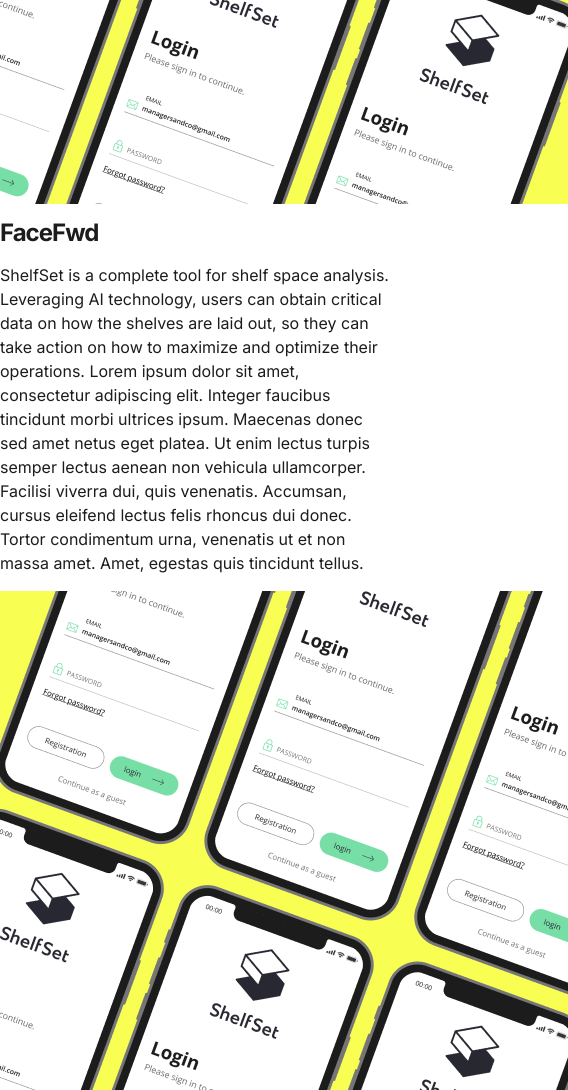
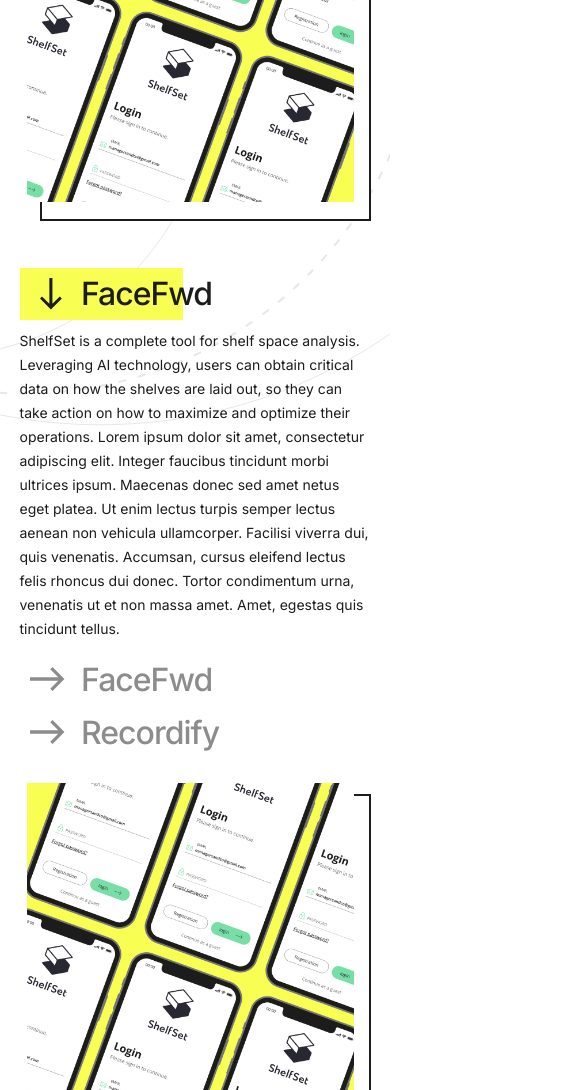
Before and after one commit to marianoForge/quillokFinal, a React app: page /projects in a window 390 px wide. Shown: the part 910-2000 px from the top of the page, 568 px wide, since content can reach past the window. Built offline with nearby package versions, Linux system fonts and the light colour scheme; a web font is replaced by a local one.

Commit message:
Section more projects y anmation
uffff

```diff
--- a/package.json
+++ b/package.json
@@ -14,7 +14,7 @@
     "web-vitals": "^1.1.2"
   },
   "scripts": {
-    "start": "CHOKIDAR_USEPOLLING=true react-scripts start",
+    "start": "react-scripts start",
     "build": "react-scripts build",
     "test": "react-scripts test",
     "eject": "react-scripts eject"
--- a/src/components/Portfolio.js
+++ b/src/components/Portfolio.js
@@ -1,6 +1,7 @@
 import React from "react";
 import moreProjects from "../images/work_arrow_MoreProjects.svg";
 import arrowMenu from "../images/work_arrow_menu.svg";
+import imgArrowUnselect from "../images/work_arrowUnselect.svg";
 import works from "../images/works_img_1.png";
 import * as portStyles from "../styles/portfolio.module.css";
 
@@ -23,8 +24,14 @@
                   <div className={portStyles.workSelect}>ShelfSet</div>
                 </div>
               </div>
-              <div className={portStyles.workUnselect}>FaceFwd</div>
-              <div className={portStyles.workUnselect}>Recordify</div>
+
+              <div className={portStyles.unhighlight}>
+                <div className={portStyles.workUnselect}>FaceFwd</div>
+              </div>
+              <div className={portStyles.unhighlight}>
+                <div className={portStyles.workUnselect}>Recordify</div>
+              </div>
+
               <div className={portStyles.btMoreProjects}>
                 <div className={portStyles.txtMoreProjects}>
                   SEE MORE PROJECTS
--- a/src/components/Projects.js
+++ b/src/components/Projects.js
@@ -1,6 +1,8 @@
 import React from 'react';
 import works from '../images/works_img_1.png';
+import arrowMenu from "../images/work_arrow_menu.svg";
 import { projects } from '../content/projects';
+import * as projectStyles from "../styles/projects.module.css";
 
 const Projects = () => {
   const renderedProjects = projects.map((project) => {
@@ -18,12 +20,50 @@
     };
     return (
       <React.Fragment key={project.id}>
-        <div>
-          <h2>{project.title}</h2>
-          <p>{project.content}</p>
-          <div>
-            <img src={img2()} alt={project.title}></img>
+        <div className={projectStyles.workContent}>
+
+          <div className={projectStyles.leftContent}>
+            <div className={projectStyles.highlight}>
+              <div className={projectStyles.menuSelect}>
+                <div className={projectStyles.menuArrow}>
+                  <img src={arrowMenu} width="100%" alt="Arrow Menu" />
+                </div>
+                <h2 className={projectStyles.workSelect}>{project.title}</h2>
+              </div>
+            </div>
+            <p className={projectStyles.descriptionWork}>{project.content}</p>
+
+            <div className={projectStyles.btsUnselect}>
+              <div className={projectStyles.unhighlight}>
+                <div className={projectStyles.menuUnselect}>
+                    <div className={projectStyles.arrowUnselect}>
+                      <img src={arrowMenu} width="35px" alt="Arrow Menu" />
+                    </div>
+                    <h2 className={projectStyles.workUnselect}>FaceFwd</h2>
+                </div>
+              </div>
+              <div className={projectStyles.unhighlight}>
+                <div className={projectStyles.menuUnselect}>
+                    <div className={projectStyles.arrowUnselect}>
+                      <img src={arrowMenu} width="35px" alt="Arrow Menu" />
+                    </div>
+                    <h2 className={projectStyles.workUnselect}>Recordify</h2>
+                </div>
+              </div>
+            </div>
+
+
+
           </div>
+
+          <div className={projectStyles.rightContent}>
+            <div className={projectStyles.frameImageWork}>
+              <div className={projectStyles.imageWork}>
+                <img src={img2()} width="100%" alt={project.title}></img>
+              </div>
+            </div>
+          </div>
+
         </div>
       </React.Fragment>
     );
@@ -31,8 +71,12 @@
 
   return (
     <section>
-      <div>See our Works</div>
-      <div>{renderedProjects}</div>
+      <div className={projectStyles.flex_container_fluid}>
+        <div className={projectStyles.flex_container}>
+          <div className={projectStyles.titleSection}>See our Works</div>
+          <div>{renderedProjects}</div>
+        </div>
+      </div>
     </section>
   );
 };
--- a/src/content/projects.js
+++ b/src/content/projects.js
@@ -10,8 +10,8 @@
     title: 'FaceFwd',
     id: 2,
     content: `ShelfSet is a complete tool for shelf space analysis. Leveraging AI technology, users can obtain critical data on how the shelves are laid out, so they can take action on how to maximize and optimize their operations.
-      Lorem ipsum dolor sit amet, consectetur adipiscing elit. Integer faucibus tincidunt morbi ultrices ipsum. Maecenas donec sed amet netus eget platea. Ut enim lectus turpis semper lectus aenean non vehicula ullamcorper.
-      Facilisi viverra dui, quis venenatis. Accumsan, cursus eleifend lectus felis rhoncus dui donec. Tortor condimentum urna, venenatis ut et non massa amet. Amet, egestas quis tincidunt tellus.`,
+    Lorem ipsum dolor sit amet, consectetur adipiscing elit. Integer faucibus tincidunt morbi ultrices ipsum. Maecenas donec sed amet netus eget platea. Ut enim lectus turpis semper lectus aenean non vehicula ullamcorper.
+    Facilisi viverra dui, quis venenatis. Accumsan, cursus eleifend lectus felis rhoncus dui donec. Tortor condimentum urna, venenatis ut et non massa amet. Amet, egestas quis tincidunt tellus.`,
   },
   {
     title: 'Recordify',
--- a/src/styles/process.module.css
+++ b/src/styles/process.module.css
@@ -225,6 +225,7 @@
 
     .frameVideo{
         top: 80px;
+        left: 4px;
     }
 
     .container_video{
--- /dev/null
+++ b/src/styles/projects.module.css
@@ -0,0 +1,190 @@
+.flex_container_fluid{
+    display: flex;
+    justify-content: center;
+    width: 100%;
+    padding: 0px;
+    background-image: url("../images/portfolioBGcircles.svg");
+    background-repeat: no-repeat;
+    background-position-x: -420px;
+    background-position-y: 20px;
+    overflow: hidden;
+}
+.flex_container{
+    max-width: 1440px;
+    width: 100%;
+    margin: 60px auto 80px auto;
+    }
+    .titleSection{
+        font-family: "Inter";
+        font-weight: 600;
+        font-size: 2.5em;
+        letter-spacing: -1px;
+        line-height: 1.2em;
+        margin: 0.1em 0 1em 10%;
+        }
+
+    .workContent{
+        display: flex;
+        justify-content: space-between;
+        margin: 0px 0px 60px 0px;
+        }
+        .leftContent{
+            display: flex;
+            flex-direction: column;
+            align-items: flex-start;
+            width: 40%;
+            /* max-width: 470px; */
+            margin: 0px 40px 0px 10%;
+            }
+            .descriptionWork{
+                font-family: "Inter";
+                color: #1C1C1C;
+                font-size: 14px;
+                font-weight: 400;
+                line-height: 24px;
+                padding: 2px 0 0 0;
+                margin: 5% 0 8% 0;
+                }
+
+            .menuSelect{
+                display: flex;
+                padding: 9% 0;
+                }
+                .menuArrow{
+                    position: relative;
+                    max-width: 35px;
+                    left: 8%;
+                    transform: rotate(90deg);
+                    z-index: 10;
+                    width: clamp(2em, 6vw, 5em);
+                    align-self: center;
+                }
+                .workSelect{
+                    position: relative;
+                    left: 18%;
+                    z-index: 10;
+                    font-size: 2em;
+                    /* font-size: clamp(1.6em, 2vw, 2em); */
+                    font-weight: 500;
+                    letter-spacing: -1px;
+                    line-height: 0.2em;
+                }
+                .highlight{
+                    position: relative;
+                    padding: 1% 0;
+                    background: #F9FF52;
+                }
+
+                .unhighlight{
+                    padding: 4% 0;
+                    margin: 1% 0 1% 3%;
+                    width: 0px;
+                    background: rgba(249, 255, 82);
+                    transition: all 0.5s ease-out;
+                }
+
+                .btsUnselect{
+                    position: relative;
+                    display: flex;
+                    flex-direction: column;
+                    width: 100%;
+                }
+
+                .menuUnselect{
+                    display: flex;
+                    opacity: 0.5;
+                    cursor: pointer;
+                    transition: all 0.5s ease-out;
+                }
+                    .arrowUnselect{
+                        position: relative;
+                        /* max-width: 36px; */
+                        /* width: clamp(2em, 6vw, 5em); */
+                        align-self: center;
+                        margin: 0 16px 0 0;
+                    }
+                    .workUnselect{
+                        font-size: 2em;
+                        /* font-size: clamp(1.6em, 2vw, 2em); */
+                        font-weight: 500;
+                        letter-spacing: -1px;
+                        line-height: 0.2em;
+                    }
+                /* .unhighlight:active, */
+                .unhighlight:hover{
+                    width: 170px;
+                    background: #f9ff52;
+                }
+                .menuUnselect:hover{
+                    padding-left: 20px;
+                    opacity: 1;
+                }
+
+
+        .rightContent{
+            display: flex;
+            justify-content: center;
+            width: 60%;
+            margin: 0px 0% 0px 20px;
+            }
+            .frameImageWork{
+                position: relative;
+                border: 2px #1C1C1C solid;
+                background: white;
+                max-width: 470px;
+                top: 13px;
+                align-self: flex-start;
+                }
+            .imageWork{
+                position: relative;
+                top: -13px;
+                left: -15px;
+            }
+
+/* MediaQuery MOBILE */
+@media (min-width:0px) and (max-width:980px) {
+.flex_container_fluid{
+    background-position-x: -620px;
+}
+.flex_container{
+    flex-wrap: wrap;
+    width: 100%;
+    }
+    .titleSection{
+        margin: 0.1em 0 1em 5%;
+        }
+    .workContent{
+        display: flex;
+        flex-wrap: wrap;
+        }
+        .leftContent{
+            width: 100%;
+            margin: 0px 5% 0px 5%;
+            }
+            .menuSelect{
+                display: flex;
+                padding: 6% 0;
+                }
+                .descriptionWork{
+                    margin: 2% 0 2% 0;
+                    }
+            .unhighlight{
+                padding: 2.5% 0;
+            }
+            .btsUnselect{
+                /* width: 20%;
+                flex-direction: row;
+                justify-content: space-between; */
+                padding:2% 0 6% 0;
+            }
+
+        .rightContent{
+            width: 100%;
+            padding: 0 5%;
+            }
+            .frameImageWork{
+                max-width: 680px;
+                width: 100%;
+                }
+
+}
--- a/src/styles/testimonials.module.css
+++ b/src/styles/testimonials.module.css
@@ -158,7 +158,11 @@
     }
     .strokeBox{
         width: 338px;
-    }
+        margin: 10px 0px 20px 0;
+        }
+        .testimonialBox{
+            height: 384px;
+           }
     .imgBGtitle{
         top: -140px;
         left: 70px;
```
Also changed, not shown: src/styles/portfolio.module.css (+19 -1 lines), src/images/work_arrowUnselect.svg (added), 1 other file.
